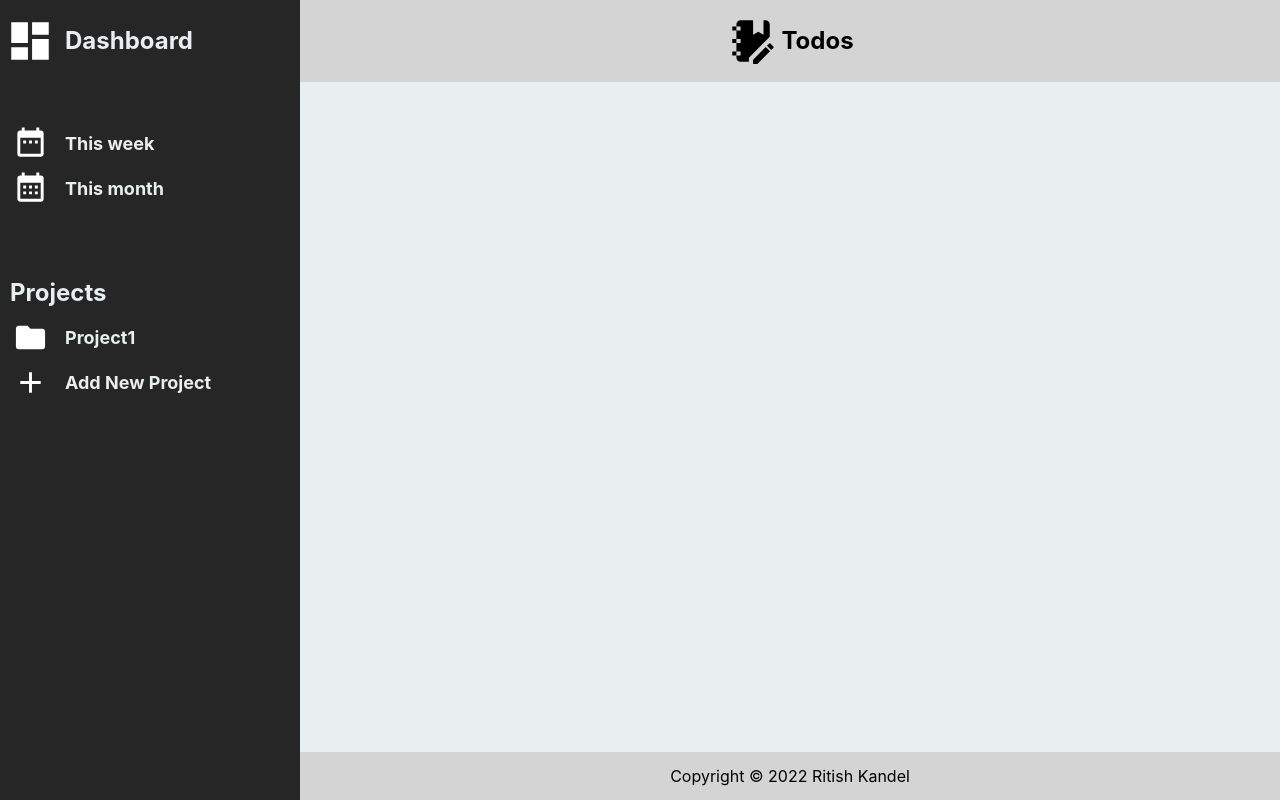
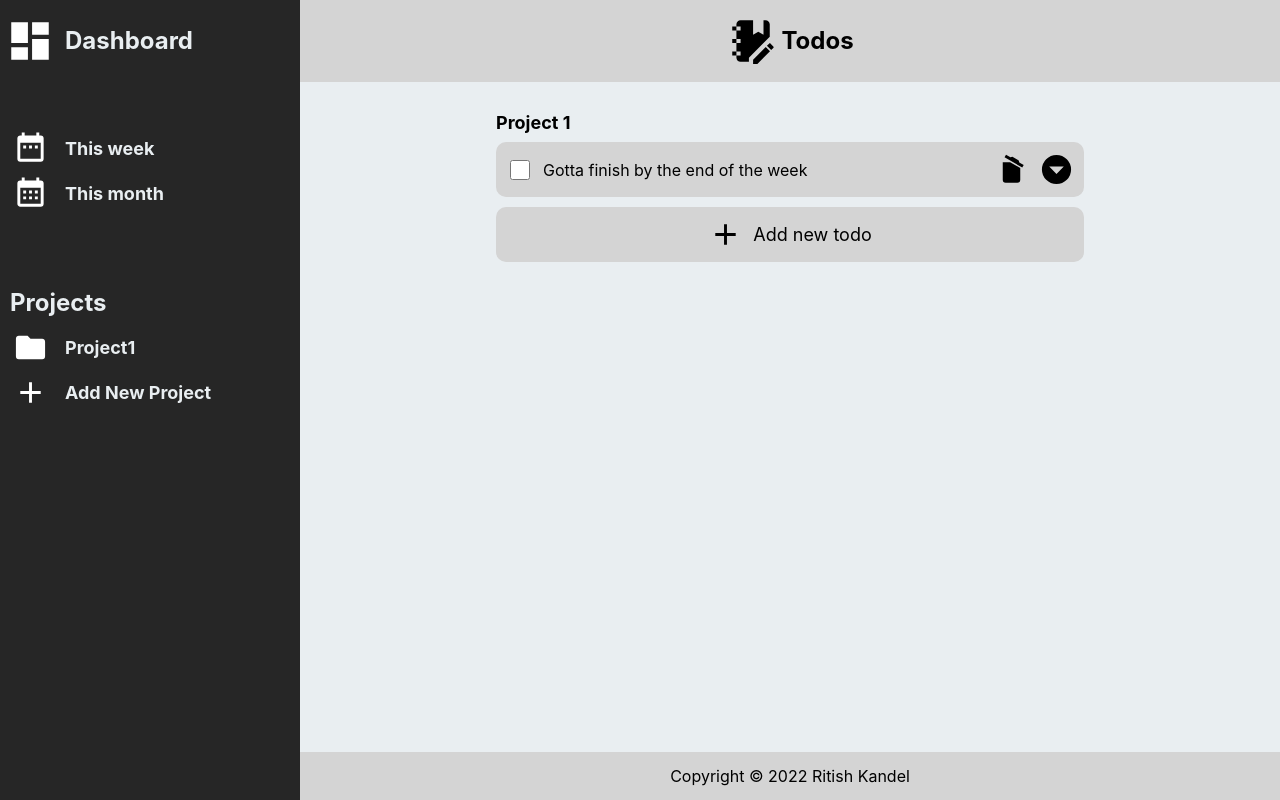
Before and after one commit to ritizzzz/todo-list, a website built with webpack: page src/template/template.html in a window 1280 px wide. Built offline with nearby package versions, Linux system fonts and the light colour scheme; files whose address does not match are found by name.

Commit message:
todo list and add todolist todo list display has been created and add todo display has also been created

```diff
--- a/src/index.js
+++ b/src/index.js
@@ -21,3 +21,7 @@ const  eventEmit = (function(){
 
     return {subscribe, trigger};
 })();
+
+document.querySelector('.expandTodo').addEventListener('click', ()=>{
+    document.querySelector('.todo').style.height = '400px';
+})
--- a/src/styles.css
+++ b/src/styles.css
@@ -113,7 +113,7 @@ nav{
 	width: 300px;
 	display: flex;
 	flex-direction: column;
-	gap: 50px;
+	gap: 55px;
 }
 
 .topCard, .navCard{
@@ -157,4 +157,48 @@ nav img{
 
 .content{
 	background-color: var(--main-60);
+	display: flex;
+	justify-content: center;
 }
+
+.containerTodos{
+	width: 60%;
+	padding-top: 2rem;
+	box-sizing: border-box;
+	display: flex;
+	flex-direction: column;
+	gap: 10px;
+}
+
+.markDone{
+	width: 20px;
+	height: 20px;
+}
+
+.todo{
+	display: grid;
+	grid-template-columns: max-content max-content 1fr max-content max-content;
+	align-items: center;
+	gap: 10px;
+}
+
+.todo, .addTodo{
+	padding: 10px;
+	border-radius: 10px;
+	background-color: var(--header-card-background);
+}
+
+.addTodoIcon{
+	filter: brightness(0%);
+}
+
+.addTodo{
+	display: flex;
+	align-items: center;
+	justify-content: center;
+	gap: 10px;
+}
+
+.addTodo > h3{
+	font-weight: normal;
+}
--- a/src/template/template.html
+++ b/src/template/template.html
@@ -42,8 +42,21 @@
         </div>
     </nav>
     <div class="content">
+        <div class="containerTodos">
+            <h3 class="projectName">Project 1</h3>
+            <div class="todo">
+                <input type="checkbox" class="markDone">
+                <p>Gotta finish by the end of the week</p>
+                <div></div>
+                <img src="../src/icons/delete-empty.svg" alt="deleteTodo" class="icon deleteTodo">
+                <img src="../src/icons/dropdown.svg" alt="expandTodo" class="icon expandTodo">
+            </div>
+            <div class="addTodo">
+                <img src="../src/icons/add.svg" alt="addProject" class="icon addTodoIcon">
+                <h3>Add new todo</h3>
 
-
+            </div>
+        </div>
     </div>
     <footer>
         <p>Copyright © <script>document.write(" " + new Date().getFullYear() + " ")</script>Ritish Kandel</p>
```
Also changed, not shown: dist/index.html, dist/main.js, src/icons/delete-empty.svg (added), src/icons/dropdown.svg (added), 1 other file.
